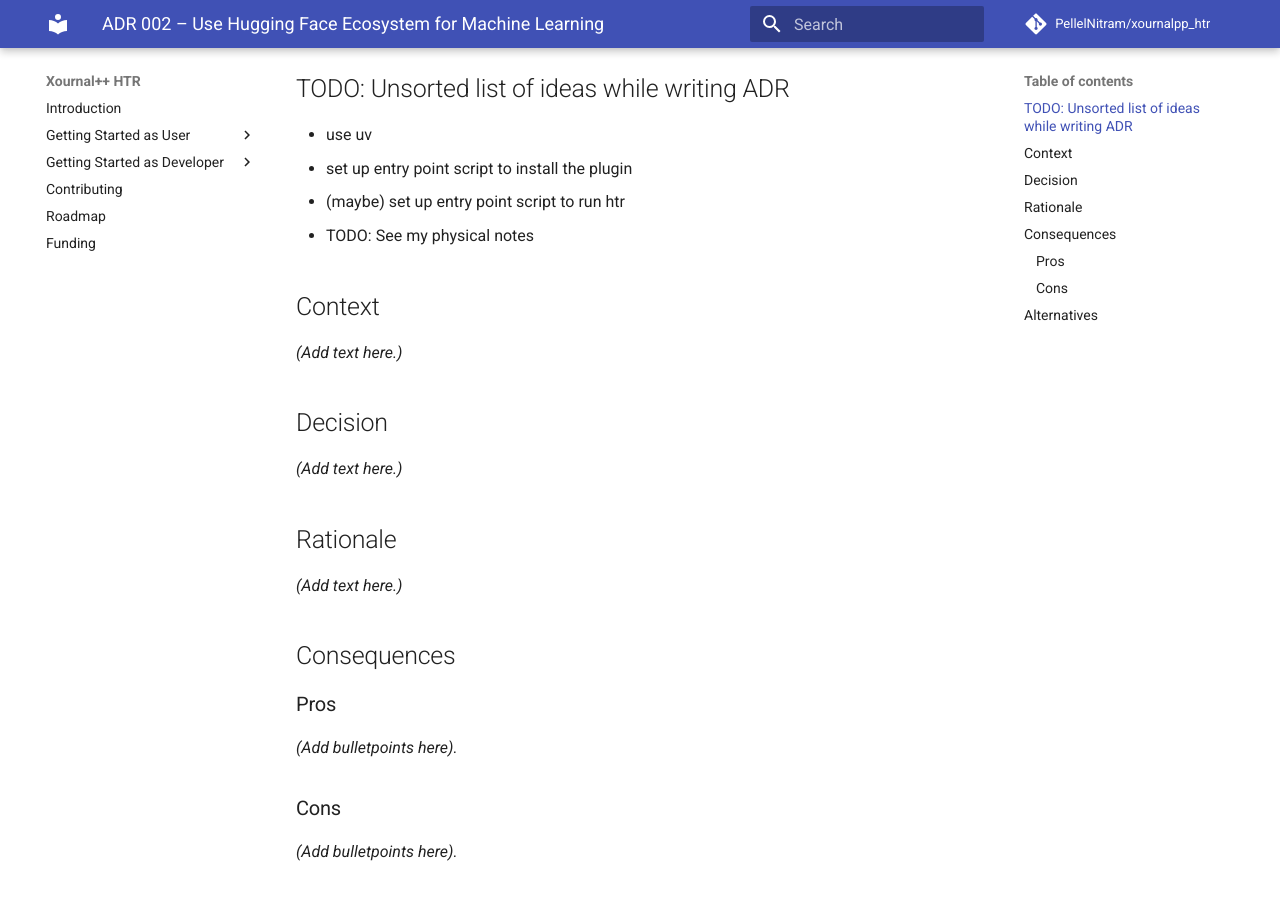
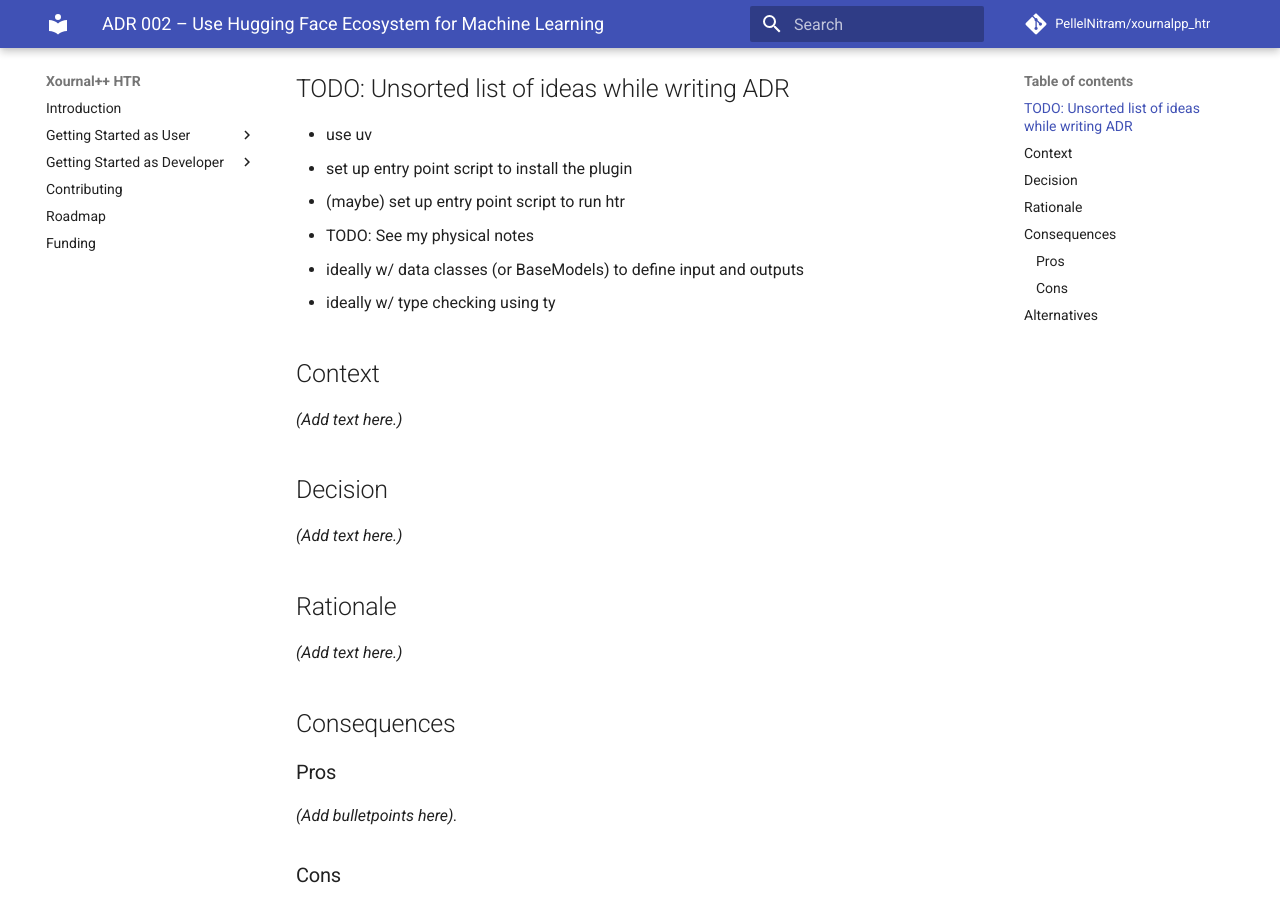
Before and after one commit to PellelNitram/xournalpp_htr, an MkDocs documentation site: the page built from docs/ADRs/003_TODO.md, in a window 1280 px wide and 900 px high, scrolled down 350 px. Built offline with MkDocs 1.6.1 and Material for MkDocs 9.7.7, drawn with Linux system fonts in a browser that asks for light colours; comment, search, counter and statistics services are not loaded.

Commit message:
Add ideas to 003 ADR.

```diff
--- a/docs/ADRs/003_TODO.md
+++ b/docs/ADRs/003_TODO.md
@@ -12,6 +12,8 @@
 - set up entry point script to install the plugin
 - (maybe) set up entry point script to run htr
 - TODO: See my physical notes
+- ideally w/ data classes (or BaseModels) to define input and outputs
+- ideally w/ type checking using ty
 
 ## Context
 
```
